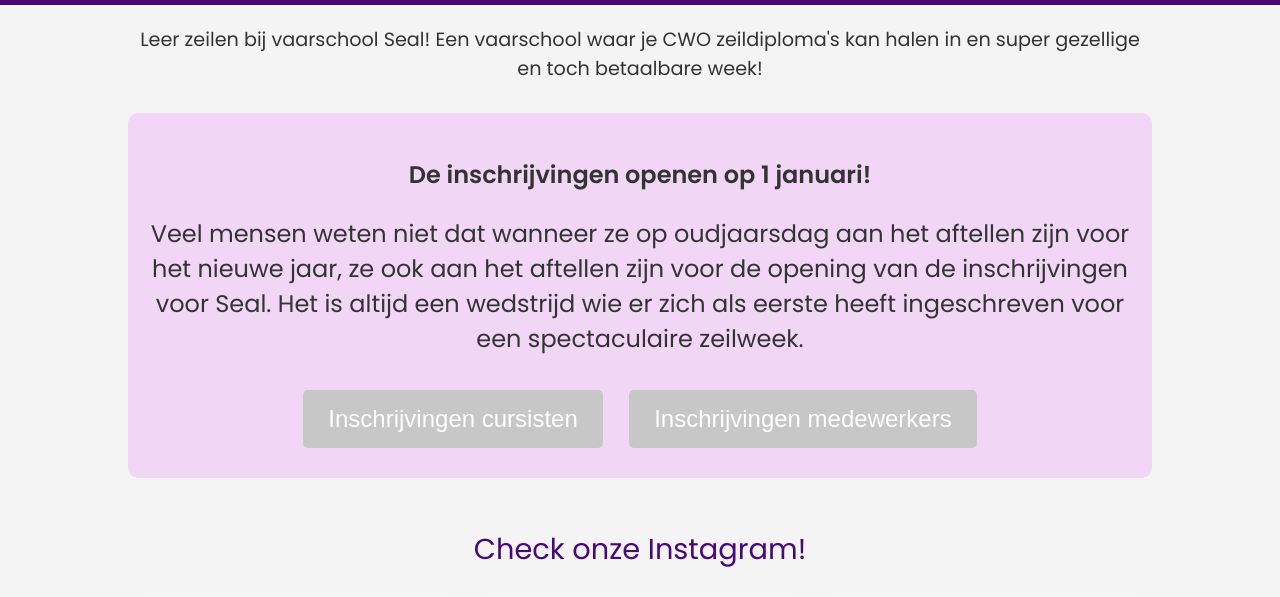
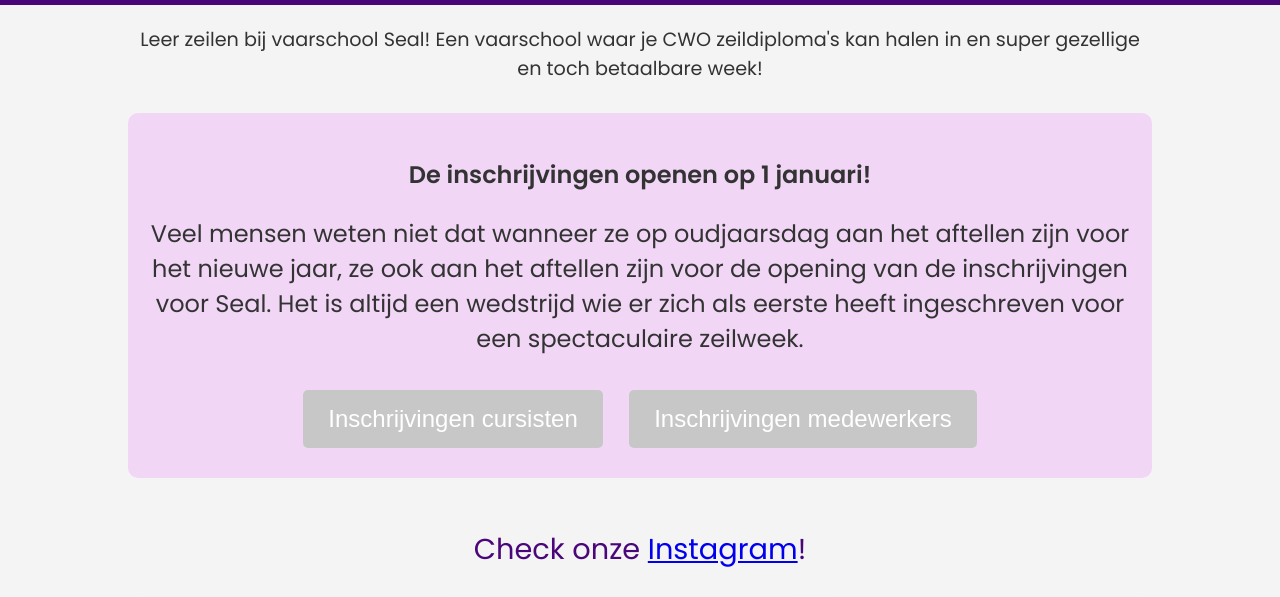
Before and after one commit to Vincent11364/tempSeal, a plain HTML site: page index.html in a window 1280 px wide. Shown: the part 142-739 px from the top of the page. Drawn offline with Linux system fonts and the light colour scheme.

Commit message:
Update index.html

```diff
--- a/index.html
+++ b/index.html
@@ -31,7 +31,7 @@
     </div>
 
     <div class="socials-header">
-        <p>Check onze Instagram!</p>
+        <p>Check onze <a href="https://www.instagram.com/vaarschoolseal/">Instagram</a>!</p>
     </div>
 
     <div class="instagram-gallery" id="instagram-gallery">
```
